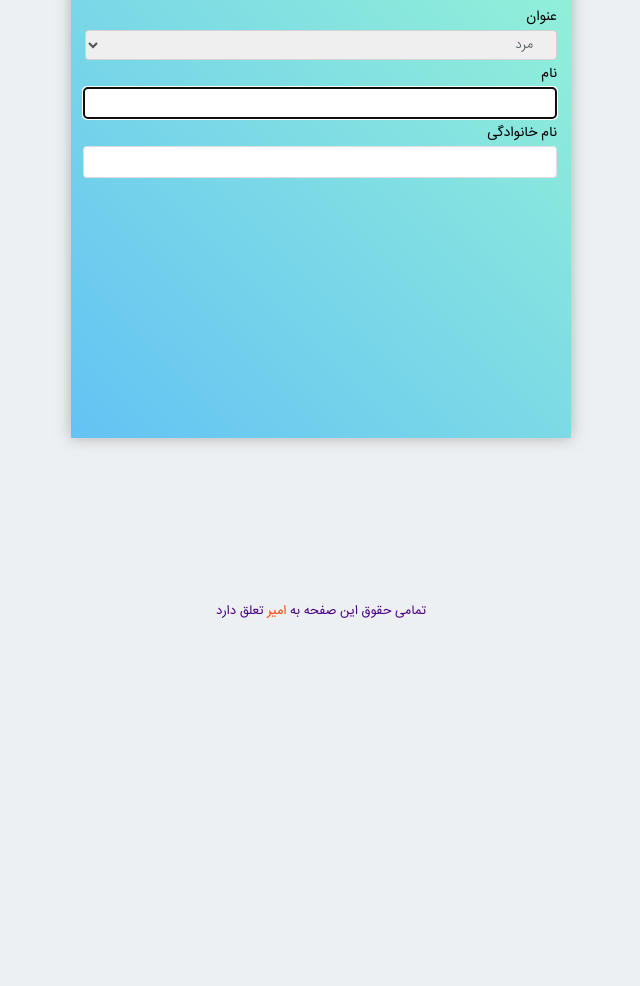
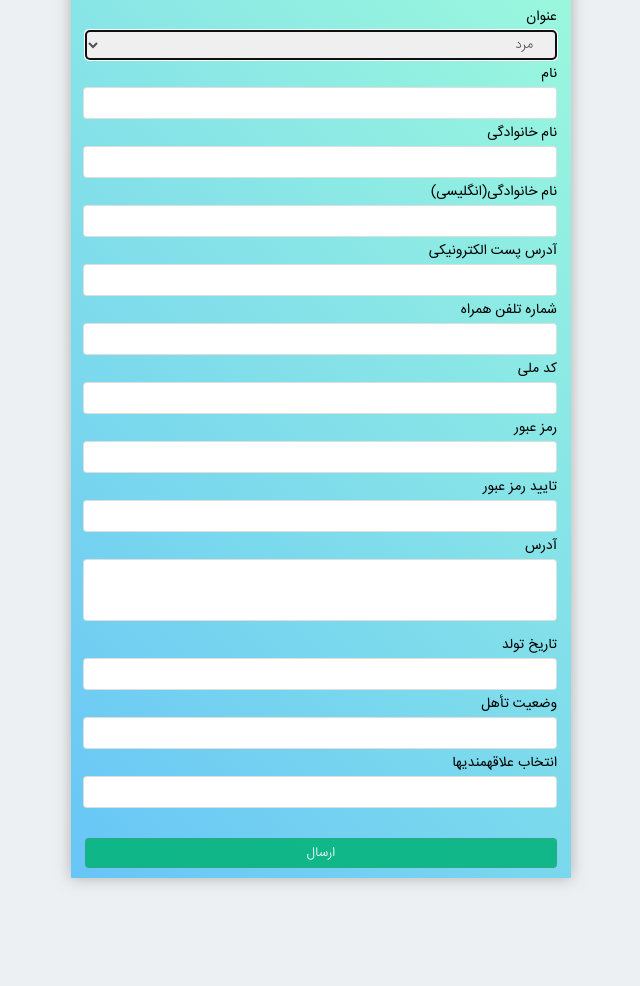
Before and after one commit to theAmirKhalili/WP-2, a plain HTML site: page index.html in a window 1280 px wide. Shown: the part 170-1156 px from the top of the page, without its empty margins (319-959 px from the left). Before the commit the page ends 800 px from the top, so only its background shows below. Drawn offline with Linux system fonts and the light colour scheme; files whose address does not match are found by name.

Commit message:
fix persian number - change index.html and main.css - list compelete

```diff
--- a/index.html
+++ b/index.html
@@ -20,7 +20,7 @@
                        <label for="sex">عنوان</label>
                     </div>
                     <div class="controls">
-                        <select class="select"name ="sex" tabindex="1">
+                        <select class="select"name ="sex" autofocus>
                             <option value="item-1">مرد</option>
                             <option value="item-2">زن</option>
                             <option value="item-3">غیره</option>
@@ -34,7 +34,7 @@
                        <label for="uiName">نام</label>
                     </div>
                     <div class="controls">
-                       <input class= "input_c" type="text" name="uiName" size= 30 autocomplete="off" tabindex="2" autofocus>
+                       <input class= "input_c" type="text" name="uiName" autocomplete="off">
                     </div>
                 </div>
 
@@ -49,13 +49,116 @@
                 </div>
 
 
+                <div class="field">
+                    <div class="caption">
+                       <label for="uiNameEn">نام خانوادگی(انگلیسی)</label>
+                    </div>
+                    <div class="controls">
+                       <input class="input_c en" type="text" name="uiNameEn">
+                    </div>
+                </div>
+
+
+                <div class="field">
+                    <div class="caption">
+                       <label for="email">آدرس پست الکترونیکی</label>
+                    </div>
+                    <div class="controls">
+                       <input class="input_c en" type="text" name="email">
+                    </div>
+                </div>
+
+
+                <div class="field">
+                    <div class="caption">
+                       <label for="phoneNum">شماره تلفن همراه</label>
+                    </div>
+                    <div class="controls">
+                       <input class="input_c" type="text" name="phoneNum">
+                    </div>
+                </div>
+
+
+                <div class="field">
+                    <div class="caption">
+                       <label for="ssn">کد ملی</label>
+                    </div>
+                    <div class="controls">
+                       <input class="input_c" type="text" name="ssn">
+                    </div>
+                </div>
+
+
+                <div class="field">
+                    <div class="caption">
+                       <label for="pass">رمز عبور</label>
+                    </div>
+                    <div class="controls">
+                       <input class="input_c en" type="text" name="pass">
+                    </div>
+                </div>
+
+
+                <div class="field">
+                    <div class="caption">
+                       <label for="confirmPass">تایید رمز عبور</label>
+                    </div>
+                    <div class="controls">
+                       <input class="input_c en" type="text" name="confirmPass">
+                    </div>
+                </div>
+
+
+                <div class="field">
+                    <div class="caption">
+                       <label for="address">آدرس</label>
+                    </div>
+                    <div class="controls">
+                        <textarea class="input_c txtArea"name="address"></textarea>
+                    </div>
+                </div>
+
+
+                <div class="field">
+                    <div class="caption">
+                       <label for="dob">تاریخ تولد</label>
+                    </div>
+                    <div class="controls">
+                       <input class="input_c" type="text" name="dob">
+                    </div>
+                </div>
+
+                <div class="field">
+                    <div class="caption">
+                       <label for="isMarry">وضعیت تأهل</label>
+                    </div>
+                    <div class="controls">
+                       <input class="input_c" type="text" name="isMarry">
+                    </div>
+                </div>
+
+                <div class="field">
+                    <div class="caption">
+                       <label for="fav">انتخاب علاقهمندیها</label>
+                    </div>
+                    <div class="controls">
+                       <input class="input_c" type="text" name="fav">
+                    </div>
+                </div>
+
+                <div class="btn">
+                    <input class="submit"type="submit" name="submit" value="ارسال">
+                </div>
+
+
+
             </fieldset>
         </form>
     </div>
 
 
     <!-------------------footer------------------->
-    <div class="ftr">تمامی حقوق این صفحه به
+    <foo class="ftr">تمامی حقوق این صفحه به
         <a href="https://t.me/thenewamir" target="_BLANK" class= "amir">امیر</a>
         تعلق دارد
     </div>
--- a/main.css
+++ b/main.css
@@ -5,6 +5,10 @@
 @font-face {
     font-family: f1;
     src : url(fonts/IRANSansWeb.ttf) format('truetype'), url(fonts/IRANSansWeb.woff) format('woff');
+}
+@font-face {
+    font-family: f2fa;
+    src : url(fonts/IRANSansWebFaNum_Light.ttf) format('truetype'), url(fonts/IRANSansWebFaNum_Light.woff) format('woff');
 }
 
 
@@ -16,14 +20,14 @@ body {
 }
 
 .content {
-    background: linear-gradient(45deg,  rgba(66, 183, 245,0.8) 0%,rgba(66, 245, 188, 0.521) 100%); ;
+    background: linear-gradient(45deg,  rgba(66, 183, 245,0.8) 0%,rgba(66, 245, 188, 0.521) 100%);
+    background-color: white;
     font-family: f1;
     margin: 100px 50px;
-    height: 500px;
+    height: auto;
     width: 500px;
     box-shadow:0px 0px 15px rgba(131, 131, 131, 0.6);
     border-radius: 1px;
-
 }
 
 .content h1 {
@@ -37,8 +41,8 @@ body {
 
 .ftr {
     position: fixed;
+    z-index: -1;
     height: 20px;
-
     bottom: 0px;
     width: 100%;
     padding: 10px;
@@ -87,6 +91,20 @@ fieldset{
     color: #4b5157;
     border: 1px solid #80808042;
     border-radius: 4px;
+    font-family: f2fa;
+    font-size: 12px;
+
+}
+
+.txtArea {
+    height:60px;
+    font-family: f2fa;
+    resize: none;
+}
+
+.en {
+    direction: ltr;
+    text-align:left;
 }
 
 ::-webkit-input-placeholder {
@@ -96,9 +114,17 @@ select{
     font-family: f2;
 }
 
-input[type="text"]
-{
-    font-size:12px;
+
+
+.submit {
+    width: 100%;
+    height: 30px;
+    justify-content: center;
+    border: 1px solid #80808042;
+    border-radius: 4px;
     font-family: f2;
+    margin-top: 30px;
+    background-color:rgba(6, 180, 125, 0.90);
+    color: white;
 
 }
```
Also changed, not shown: fonts/IRANSansWebFaNum_Light.ttf (added), fonts/IRANSansWebFaNum_Light.woff (added).
